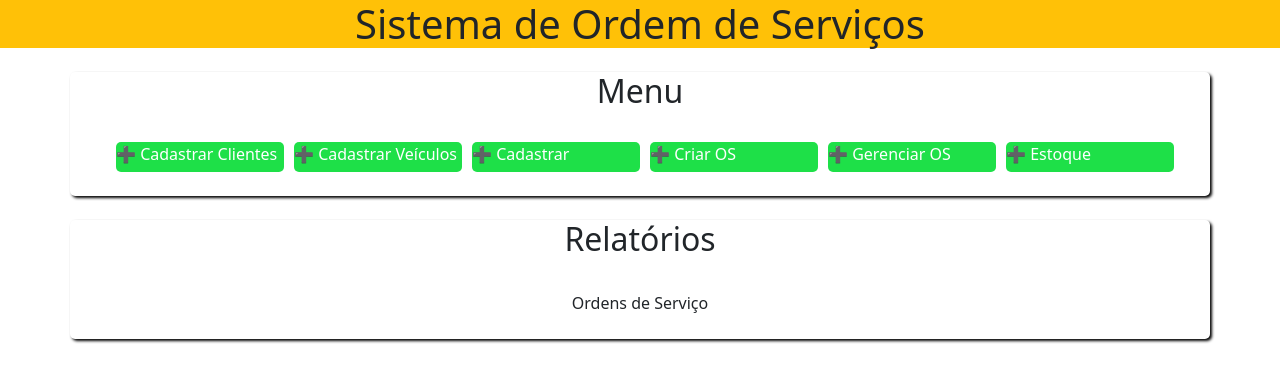
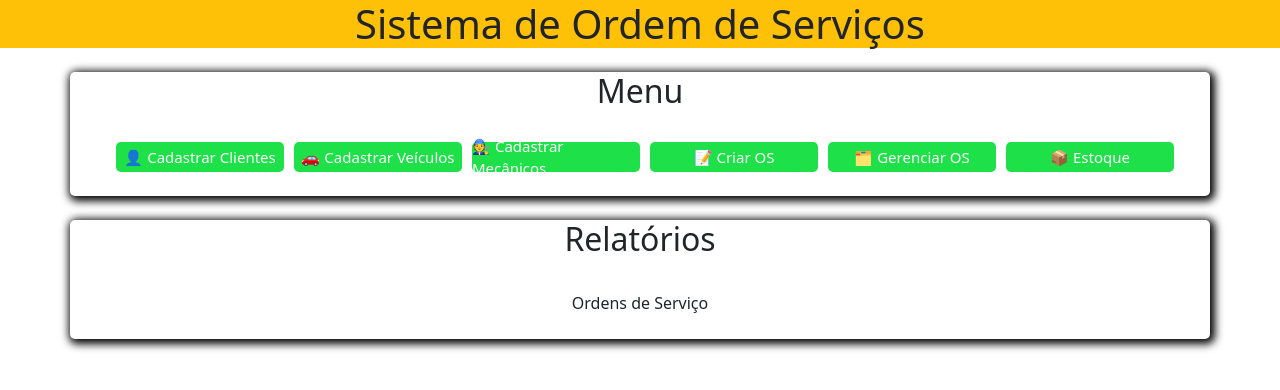
Before and after one commit to ismaelce122/ProjetoFinalIsmael, a Flask app: page / in a window 1280 px wide. Shown: the top 390 px of the page. Run offline with Flask 3, Linux system fonts and the light colour scheme; some libraries are stand-ins or nearby versions.

Commit message:
Atualização

```diff
--- a/app.py
+++ b/app.py
@@ -15,7 +15,7 @@ def CadastrarMecanicos():
     return render_template("cadastrarmecanicos.html")
 
 @app.route("/OS")
-def OS():
+def CriarOs():
     return render_template("OS.html")
 
 @app.route("/cadastrarveiculos")
--- a/static/style.css
+++ b/static/style.css
@@ -1,5 +1,5 @@
 .card1 {
-    box-shadow: 2px 2px 3px black;
+    box-shadow: 2px 2px 8px 3px black;
     border-radius: 5px;
 }
 
@@ -22,4 +22,5 @@ a {
     text-decoration: none;
     color: white;
     margin-left: 10px;
+    font-size: 15px;
 }
--- a/templates/index.html
+++ b/templates/index.html
@@ -6,12 +6,12 @@
 <div class="container card1 mt-4">
     <h2 class="text-center">Menu</h2>
     <div class="p-4 box">
-        <a href="{{url_for('CadastrarVeiculos')}}" class="botao">➕ Cadastrar Clientes</a>
-        <a href="{{url_for('CadastrarVeiculos')}}" class="botao">➕ Cadastrar Veículos</a>
-        <a href="{{url_for('CadastrarVeiculos')}}" class="botao">➕ Cadastrar Mecânicos</a>
-        <a href="{{url_for('CadastrarVeiculos')}}" class="botao">➕ Criar OS</a>
-        <a href="{{url_for('CadastrarVeiculos')}}" class="botao">➕ Gerenciar OS</a>
-        <a href="{{url_for('CadastrarVeiculos')}}" class="botao">➕ Estoque</a>
+        <a href="{{url_for('CadastrarCliente')}}" class="botao d-flex justify-content-center align-items-center">👤 Cadastrar Clientes</a>
+        <a href="{{url_for('CadastrarVeiculos')}}" class="botao d-flex justify-content-center align-items-center">🚗 Cadastrar Veículos</a>
+        <a href="{{url_for('CadastrarMecanicos')}}" class="botao d-flex justify-content-center align-items-center">🧑‍🔧 Cadastrar Mecânicos</a>
+        <a href="{{url_for('CriarOs')}}" class="botao d-flex justify-content-center align-items-center">📝 Criar OS</a>
+        <a href="{{url_for('CadastrarVeiculos')}}" class="botao d-flex justify-content-center align-items-center">🗂️ Gerenciar OS</a>
+        <a href="{{url_for('CadastrarVeiculos')}}" class="botao d-flex justify-content-center align-items-center">📦 Estoque</a>
     </div>
 </div>
 <div class="container card1 mt-4">
```
